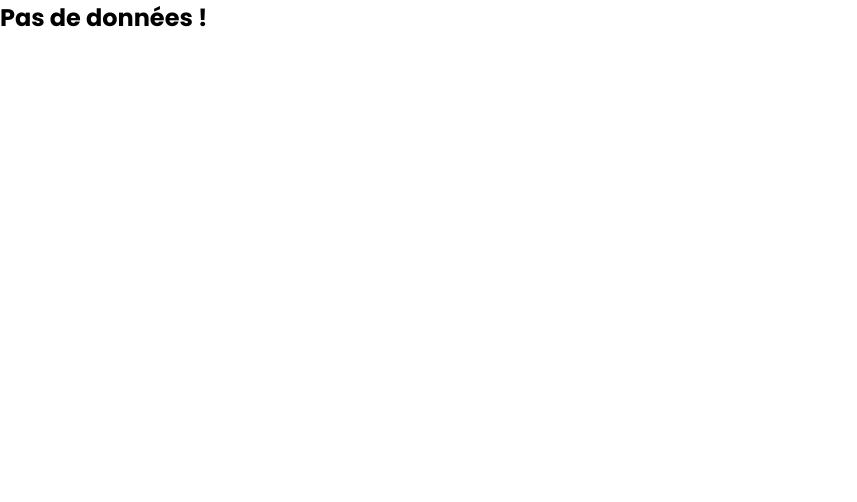
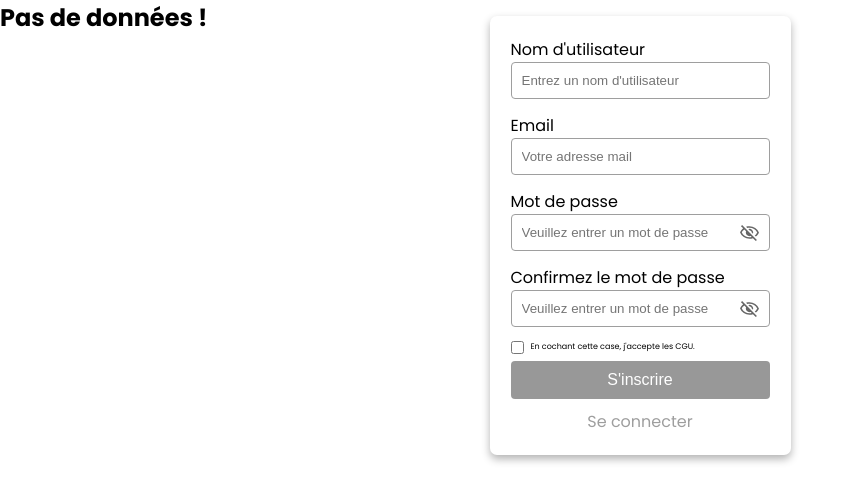
Before and after one commit to Jon33260/AFAC, a React (Vite) app in the folder client/: page / in a window 1280 px wide. Shown: the top 502 px of the page, without its empty margins (0-857 px from the left). Built offline with nearby package versions, Linux system fonts and the light colour scheme; no server answers.

Commit message:
refactoring states done

```diff
--- a/client/src/App.tsx
+++ b/client/src/App.tsx
@@ -1,10 +1,12 @@
 import { Outlet } from "react-router-dom";
 import "./App.css";
+import SignupForm from "./components/SignupForm";
 
 function App() {
   return (
     <>
       <Outlet />
+      <SignupForm />
     </>
   );
 }
--- a/client/src/components/SignupForm.tsx
+++ b/client/src/components/SignupForm.tsx
@@ -1,4 +1,4 @@
-import { useCallback, useEffect, useState } from "react";
+import { useState } from "react";
 import "../styles/SignupForm.css";
 import SvgIcons from "./SvgIcons";
 
@@ -17,25 +17,30 @@ const icon = [
   },
 ];
 
+interface UserTypes {
+  username: string;
+  email: string;
+  password: string;
+  confirmPassword: string;
+}
+
 export default function SignupForm() {
-  const [username, setUsername] = useState("");
-  const [email, setEmail] = useState("");
-  const [password, setPassword] = useState("");
-  const [confirmPassword, setConfirmPassword] = useState("");
-  const [error, setError] = useState(false);
-  const [showTooltip, setShowTooltip] = useState(false);
-  const [checked, setChecked] = useState(false);
+  const [user, setUser] = useState({
+    username: "",
+    email: "",
+    password: "",
+    confirmPassword: "",
+  } as UserTypes);
+
+  const handleChangeForm = (event: React.ChangeEvent<HTMLInputElement>) => {
+    setUser({ ...user, [event.target.name]: event.target.value });
+  };
 
   const handleSubmit = (e: React.FormEvent<HTMLFormElement>) => {
     e.preventDefault();
-    if (!error && checked) {
-      console.info("Formulaire envoyé :", {
-        username,
-        email,
-        password,
-        confirmPassword,
-      });
-    }
+    console.info("Formulaire envoyé :", {
+      user,
+    });
   };
 
   const [showPassword, setShowPassword] = useState(false);
@@ -45,36 +50,10 @@ export default function SignupForm() {
 
   const currentIcon = showPassword ? icon[0].visible : icon[0].notVisible;
 
-  const passwordSecurity = (password: string) => {
-    if (password.length >= 10) {
-      return ": fort";
-    }
-    if (password.length > 5) {
-      return ": moyen";
-    }
-    return ": faible";
-  };
-  const security = passwordSecurity(password);
-
+  const [checked, setChecked] = useState(false);
   const toggleCheck = () => {
     setChecked(!checked);
   };
-
-  const validPasswords = useCallback(() => {
-    if (password !== confirmPassword) {
-      setError(true);
-      setShowTooltip(true);
-    } else {
-      setError(false);
-      setShowTooltip(false);
-    }
-  }, [password, confirmPassword]);
-
-  useEffect(() => {
-    if (password || confirmPassword) {
-      validPasswords();
-    }
-  }, [password, confirmPassword, validPasswords]);
 
   return (
     <>
@@ -84,9 +63,9 @@ export default function SignupForm() {
             <label htmlFor="username">Nom d'utilisateur</label>
             <input
               type="text"
-              id="username"
-              value={username}
-              onChange={(e) => setUsername(e.target.value)}
+              name="username"
+              value={user.username}
+              onChange={handleChangeForm}
               placeholder="Entrez un nom d'utilisateur"
               required
             />
@@ -95,29 +74,21 @@ export default function SignupForm() {
             <label htmlFor="email">Email</label>
             <input
               type="email"
-              id="email"
-              value={email}
-              onChange={(e) => setEmail(e.target.value)}
+              name="email"
+              value={user.email}
+              onChange={handleChangeForm}
               placeholder="Votre adresse mail"
               required
             />
           </div>
-          <div className={`form-group ${error ? "error" : ""}`}>
-            <label htmlFor="password">
-              Mot de passe
-              {password.length > 0 && (
-                <p className="password-strength">{security}</p>
-              )}
-            </label>
+          <div className="form-group">
+            <label htmlFor="password">Mot de passe</label>
             <div className="password-input-container">
               <input
                 type={showPassword ? "text" : "password"}
-                id="password"
-                value={password}
-                onChange={(e) => {
-                  setPassword(e.target.value);
-                  validPasswords();
-                }}
+                name="password"
+                value={user.password}
+                onChange={handleChangeForm}
                 placeholder="Veuillez entrer un mot de passe"
                 required
               />
@@ -134,17 +105,14 @@ export default function SignupForm() {
               </span>
             </div>
           </div>
-          <div className={`form-group ${error ? "error" : ""}`}>
+          <div className="form-group">
             <label htmlFor="confirmPassword">Confirmez le mot de passe</label>
             <div className="password-input-container">
               <input
                 type={showPassword ? "text" : "password"}
-                id="confirmPassword"
-                value={confirmPassword}
-                onChange={(e) => {
-                  setConfirmPassword(e.target.value);
-                  validPasswords();
-                }}
+                name="confirmPassword"
+                value={user.confirmPassword}
+                onChange={handleChangeForm}
                 placeholder="Veuillez entrer un mot de passe"
                 required
               />
@@ -161,9 +129,6 @@ export default function SignupForm() {
               </span>
             </div>
           </div>
-          {showTooltip && (
-            <div className="tooltip">Entrez des mots de passe identiques</div>
-          )}
           <div className="checkbox-container">
             <input type="checkbox" checked={checked} onChange={toggleCheck} />
             <p>En cochant cette case, j'accepte les CGU.</p>
--- a/client/src/styles/SignupForm.css
+++ b/client/src/styles/SignupForm.css
@@ -30,10 +30,6 @@
   padding: 10px;
   border: 1px solid #9e9e9e;
   border-radius: 4px;
-}
-
-.form-group.error input {
-  border: 1px solid red;
 }
 
 .signup-button {
@@ -82,21 +78,7 @@
   cursor: pointer;
   user-select: none;
 }
-.tooltip {
-  background-color: #c01c0d;
-  color: #fff;
-  padding: 4px;
-  margin-bottom: 2px;
-  border-radius: 4px;
-  font-size: 12px;
-  text-align: center;
-}
-.password-strength {
-  font-size: 12px;
-  color: var(--text-gray-color);
-  margin-top: 3px;
-  margin-left: 3px;
-}
+
 .checkbox-container {
   display: flex;
   align-items: center;
```
